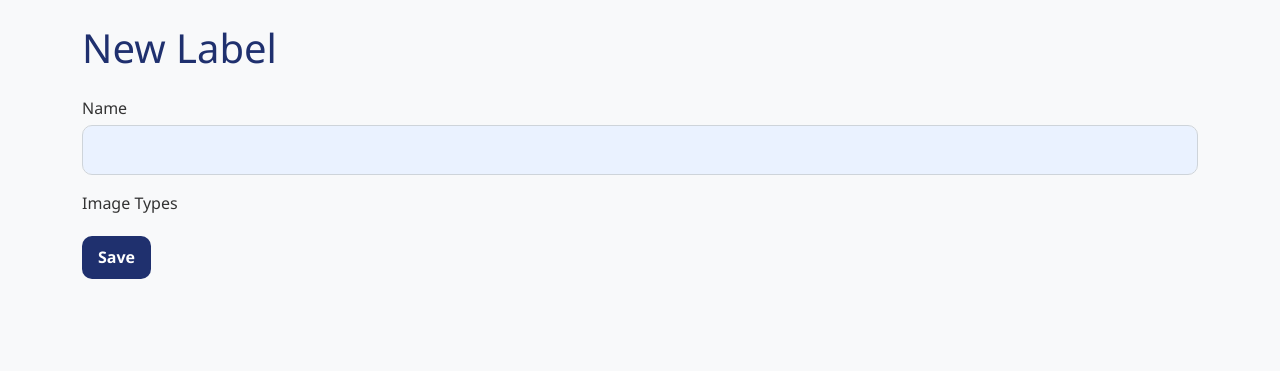
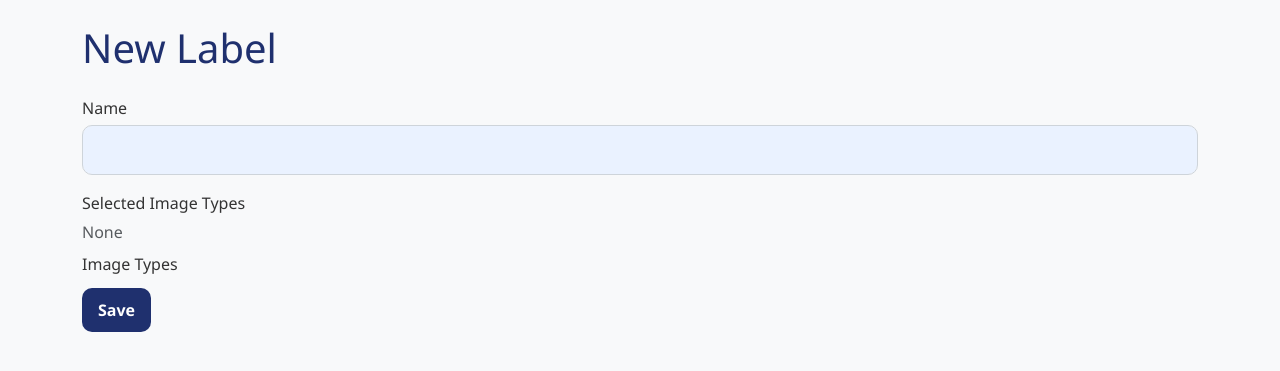
Before and after one commit to angelostefani/Annotaria, a FastAPI app: template templates/label_form.html in a window 1280 px wide. Shown: the part 56-427 px from the top of the page. Run offline with FastAPI, Linux system fonts and the light colour scheme; the template is opened without the code that fills it, so the values that code supplies are empty.

Commit message:
soluzioni stilistiche

```diff
--- a/templates/label_form.html
+++ b/templates/label_form.html
@@ -6,15 +6,46 @@
         <label for="name" class="form-label">Name</label>
         <input type="text" class="form-control" id="name" name="name" value="{{ label.name if label else '' }}" required>
     </div>
+    <div class="mb-2">
+        <label class="form-label">Selected Image Types</label>
+        <div id="selected-image-type-badges"></div>
+    </div>
     <div class="mb-3">
         <label class="form-label">Image Types</label>
+        <div class="row row-cols-1 row-cols-sm-2 row-cols-md-3 g-2">
         {% for t in image_types %}
-        <div class="form-check">
-            <input class="form-check-input" type="checkbox" name="image_type_ids" id="imgtype{{ t.id }}" value="{{ t.id }}" {% if label and t in label.image_types %}checked{% endif %}>
-            <label class="form-check-label" for="imgtype{{ t.id }}">{{ t.name }}</label>
+          <div class="col">
+            <div class="form-check">
+                <input class="form-check-input image-type-checkbox" type="checkbox" name="image_type_ids" id="imgtype{{ t.id }}" value="{{ t.id }}" data-name="{{ t.name }}" {% if label and t in label.image_types %}checked{% endif %}>
+                <label class="form-check-label" for="imgtype{{ t.id }}">{{ t.name }}</label>
+            </div>
+          </div>
+        {% endfor %}
         </div>
-        {% endfor %}
     </div>
     <button type="submit" class="btn btn-primary">Save</button>
 </form>
+<script>
+  function renderSelectedBadges() {
+    const container = document.getElementById('selected-image-type-badges');
+    const checked = Array.from(document.querySelectorAll('.image-type-checkbox:checked'));
+    container.innerHTML = '';
+    if (checked.length === 0) {
+      container.innerHTML = '<span class="text-muted">None</span>';
+      return;
+    }
+    checked.forEach(cb => {
+      const badge = document.createElement('span');
+      badge.className = 'badge bg-secondary me-1 mb-1';
+      badge.textContent = cb.getAttribute('data-name');
+      container.appendChild(badge);
+    });
+  }
+  document.addEventListener('change', (e) => {
+    if (e.target && e.target.classList.contains('image-type-checkbox')) {
+      renderSelectedBadges();
+    }
+  });
+  document.addEventListener('DOMContentLoaded', renderSelectedBadges);
+</script>
 {% endblock %}
```
Also changed, not shown: templates/labels.html (+3 -4 lines).
